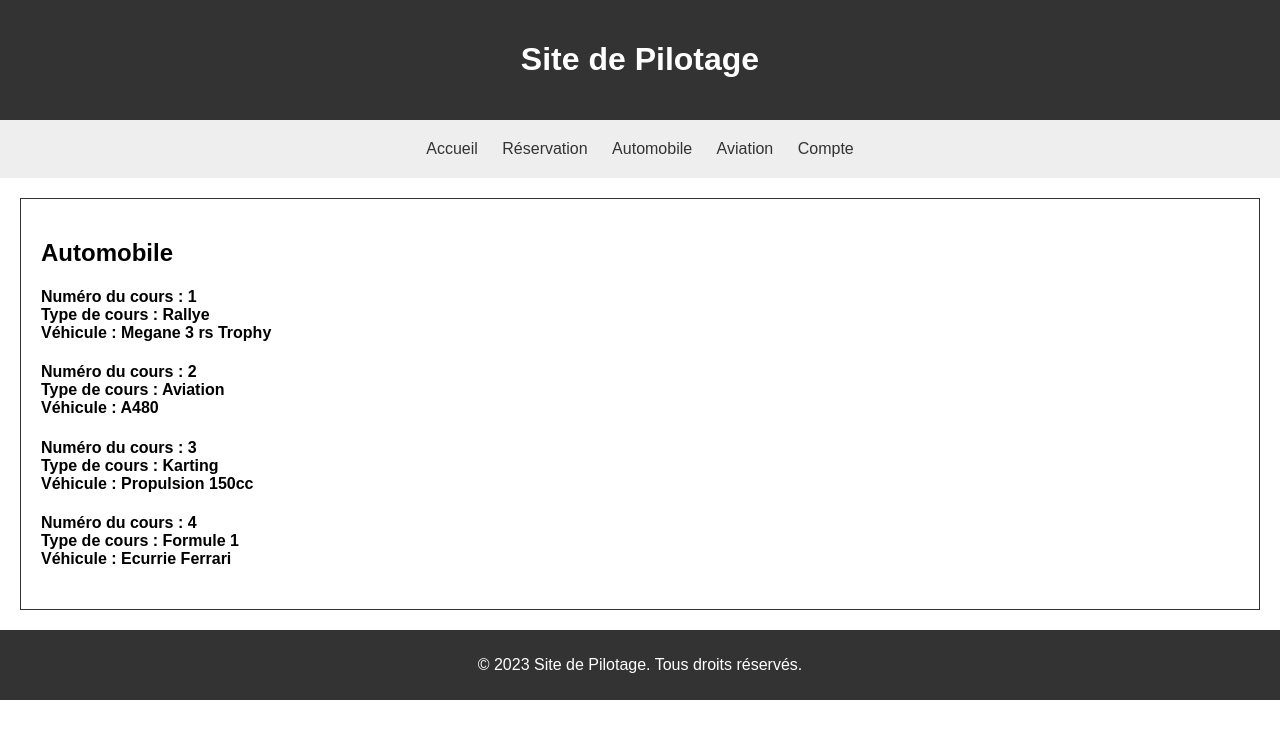
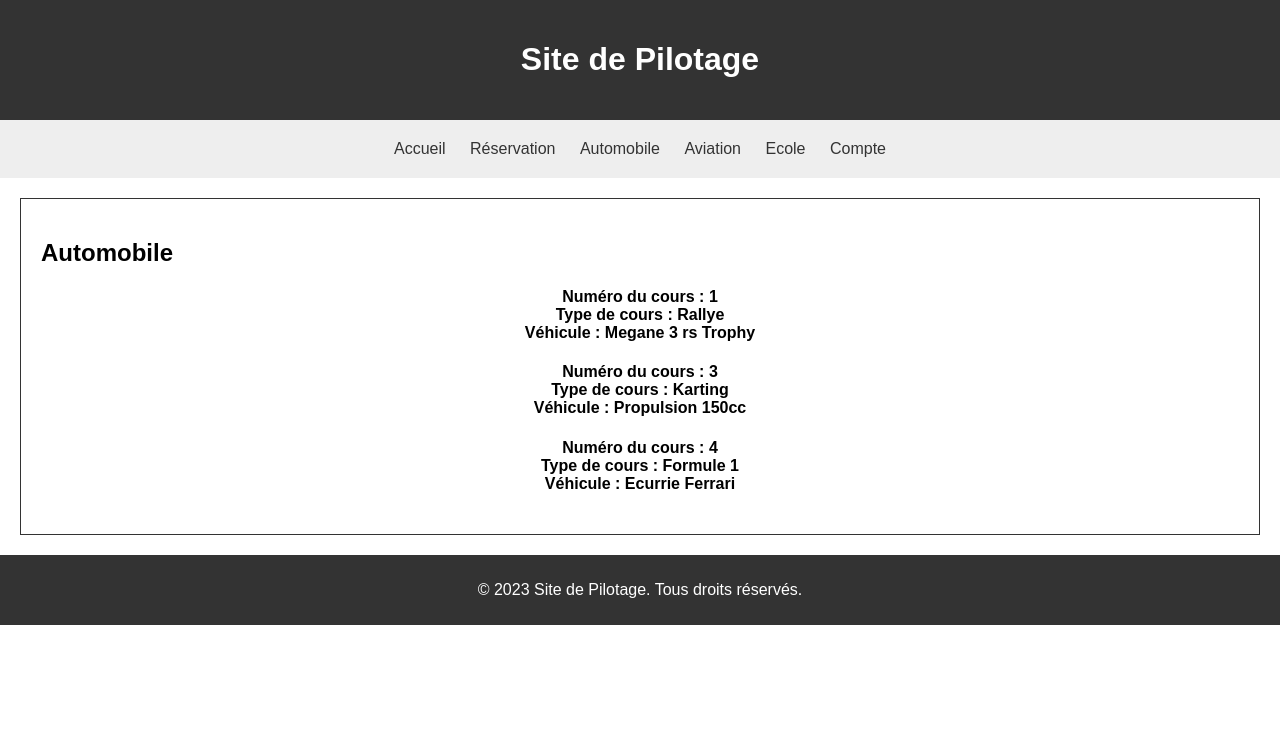
Before and after one commit to Endy-sys32/B3-C1-Django-Endy-Mehraein, a Django app: page /automobile/ in a window 1280 px wide. Shown: the top 739 px of the page. Run offline with Django 4.2, Linux system fonts and the light colour scheme; data comes from the database, SQL or seed files in the repository; both versions use the stored data as it was after the commit.

Commit message:
ajout ecole

```diff
--- a/pilotage/public/css/style.css
+++ b/pilotage/public/css/style.css
@@ -61,6 +61,18 @@ button[type=submit]:hover {
   opacity: 0.8;
 }
 
+section h2{
+  text-align: left;
+}
+
+section h3{
+  text-align: left;
+}
+
+section h4{
+  text-align: center;
+}
+
 section h4 a{
   text-decoration: none;
   color: black;
@@ -71,3 +83,9 @@ section h4 a:hover{
 
   font-size: 17px;
 }
+
+section h2 .retour{
+  text-decoration: none;
+  color: black;
+  text-align: right;
+}
--- a/pilotage/src/admin.py
+++ b/pilotage/src/admin.py
@@ -1,10 +1,13 @@
 from django.contrib import admin
+
+from .models import EcolePilotage
 from .models import TypePilotage
 from .models import VehiculePilotage
 from .models import CoursPilotage
 from .models import Reservation
 from .models import User
 
+admin.site.register(EcolePilotage)
 admin.site.register(TypePilotage)
 admin.site.register(VehiculePilotage)
 admin.site.register(CoursPilotage)
--- a/pilotage/src/models.py
+++ b/pilotage/src/models.py
@@ -3,7 +3,6 @@ from django.db import models
 class TypePilotage(models.Model):
     id_type = models.IntegerField(primary_key=True)
     libelle_pilotage = models.CharField(max_length=200)
-
     def __str__(self):
         return self.libelle_pilotage
 
@@ -15,11 +14,19 @@ class VehiculePilotage(models.Model):
     def __str__(self):
         return self.model_vehicule
 
+class EcolePilotage(models.Model):
+    id_ecole = models.IntegerField(primary_key=True)
+    nom_ecole = models.CharField(max_length=300, default="Epsi")
+    adresse_ecole = models.CharField(max_length=400)
+    def __str__(self):
+        return self.nom_ecole
+
 class CoursPilotage(models.Model):
     titre_cours = models.CharField(max_length=400, default= 'Cours de Pilotage')
     id_cours = models.IntegerField(primary_key=True)
     id_type = models.ForeignKey(TypePilotage, on_delete=models.CASCADE)
     id_vehicule = models.ForeignKey(VehiculePilotage, on_delete=models.CASCADE)
+    id_ecole = models.ForeignKey(EcolePilotage, on_delete=models.CASCADE)
     def __str__(self):
         return self.titre_cours
 
--- a/pilotage/src/templates/automobile/index.html
+++ b/pilotage/src/templates/automobile/index.html
@@ -4,12 +4,21 @@
 {% block corp %}
     <section>
     <h2>Automobile</h2>
-    {% for cour in cours %}
             <h4>
-                Numéro du cours : {{ cour.id_cours }}<br/>
-                Type de cours : {{ cour.id_type }}<br/>
-                Véhicule : {{ cour.id_vehicule }}<br/>
+                Numéro du cours : {{ coursPilotage1.id_cours }}<br/>
+                Type de cours : {{ coursPilotage1.id_type }}<br/>
+                Véhicule : {{ coursPilotage1.id_vehicule }}<br/>
             </h4>
-    {% endfor %}
+            <h4>
+                Numéro du cours : {{ coursPilotage2.id_cours }}<br/>
+                Type de cours : {{ coursPilotage2.id_type }}<br/>
+                Véhicule : {{ coursPilotage2.id_vehicule }}<br/>
+            </h4>
+            <h4>
+                Numéro du cours : {{ coursPilotage3.id_cours }}<br/>
+                Type de cours : {{ coursPilotage3.id_type }}<br/>
+                Véhicule : {{ coursPilotage3.id_vehicule }}<br/>
+            </h4>
+
     </section>
 {% endblock %}
--- a/pilotage/src/templates/block/head.html
+++ b/pilotage/src/templates/block/head.html
@@ -2,7 +2,7 @@
 <!DOCTYPE html>
 <head>
     <meta charset="UTF-8">
-    <title>Index</title>
+    <title>Pilotage</title>
     <link rel="stylesheet" type="text/css" href="{% static 'css/style.css' %}">
     <script src="{% static 'js/main.js' %}"></script>
 </head>
--- a/pilotage/src/templates/block/header.html
+++ b/pilotage/src/templates/block/header.html
@@ -7,5 +7,6 @@
       <a href="../reservation/">Réservation</a>
       <a href="../automobile/">Automobile</a>
       <a href="../aviation/">Aviation</a>
+      <a href="../ecole">Ecole</a>
       <a href="../compte">Compte</a>
     </nav>
--- a/pilotage/src/urls.py
+++ b/pilotage/src/urls.py
@@ -8,4 +8,6 @@ urlpatterns = [
     path('automobile/',views.auto_index, name='auto_index'),
     path('aviation/',views.avia_index, name='avia_index'),
     path('compte/',views.compte_index, name='compte_index'),
+    path('ecole/',views.ecole_index, name='ecole_index'),
+    path('ecole/<int:ecole_id>/',views.ecole_index_id, name='ecole_index_id'),
 ]
--- a/pilotage/src/views.py
+++ b/pilotage/src/views.py
@@ -1,7 +1,7 @@
 from django.contrib.auth import login, authenticate
 from django.shortcuts import render, redirect
 from django.http import HttpResponse
-from .models import Reservation,CoursPilotage
+from .models import Reservation,CoursPilotage,EcolePilotage
 
 def index(request):
     return render(request, 'index.html')
@@ -11,6 +11,11 @@ def reservation_index(request):
     data = {'reservations':reservations}
     return render(request, 'reservation/index.html', data)
 
+def ecole_index(request):
+    ecoles = EcolePilotage.objects.all()
+    data = {'ecoles':ecoles}
+    return render(request, 'ecole/index.html', data)
+
 def reservation_index_id(request, reservation_id):
     reservation = Reservation.objects.get(id_reservation=reservation_id)
     data = {
@@ -18,14 +23,29 @@ def reservation_index_id(request, reservation_id):
     }
     return render(request, 'reservation/reservation.html', data)
 
+def ecole_index_id(request, ecole_id):
+    ecole = EcolePilotage.objects.get(id_ecole=ecole_id)
+    cours = CoursPilotage.objects.filter(id_ecole=ecole_id)
+    data = {
+        'ecole':ecole,
+        'cours':cours,
+    }
+    return render(request, 'ecole/ecole.html', data)
+
 def auto_index(request):
-    cours = CoursPilotage.objects.all()
-    data = {'cours':cours}
+    cour1 = CoursPilotage.objects.get(id_type= 1)
+    cour2 = CoursPilotage.objects.get(id_type= 3)
+    cour3 = CoursPilotage.objects.get(id_type= 4)
+    data = {
+        'coursPilotage1': cour1,
+        'coursPilotage2': cour2,
+        'coursPilotage3': cour3,
+    }
     return render(request, 'automobile/index.html', data)
 
 def avia_index(request):
-    cours = CoursPilotage.objects.all()
-    data = {'cours': cours}
+    cour1 = CoursPilotage.objects.get(id_type=2)
+    data = {'coursPilotage1': cour1}
     return render(request, 'aviation/index.html', data)
 
 def compte_index(request):
```
Also changed, not shown: pilotage/src/templates/aviation/index.html (+3 -5 lines), pilotage/src/templates/ecole/ecole.html (added, +19 -0 lines), pilotage/src/templates/ecole/index.html (added, +17 -0 lines), pilotage/src/templates/reservation/reservation.html (+7 -5 lines), pilotage/db.sqlite3, pilotage/src/migrations/0003_ecolepilotage_courspilotage_id_ecole.py (added).
